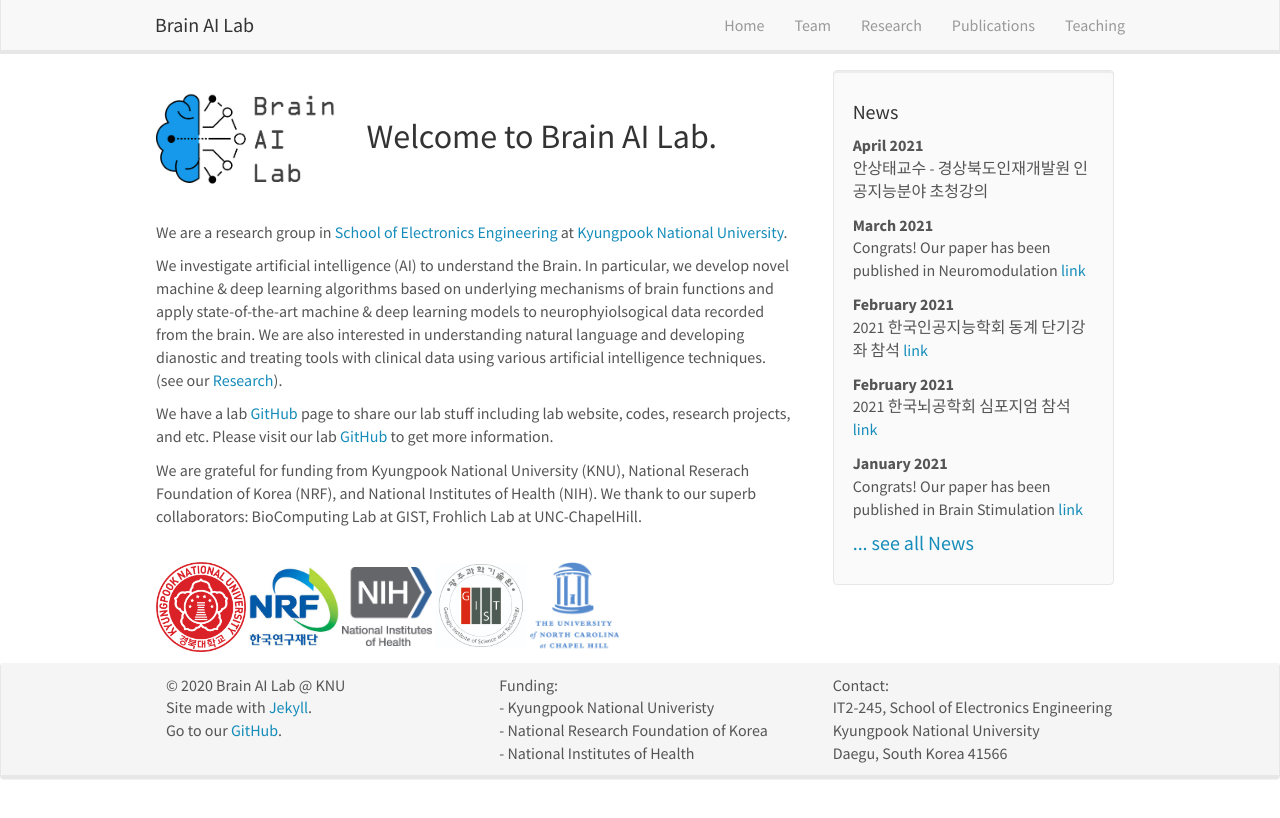
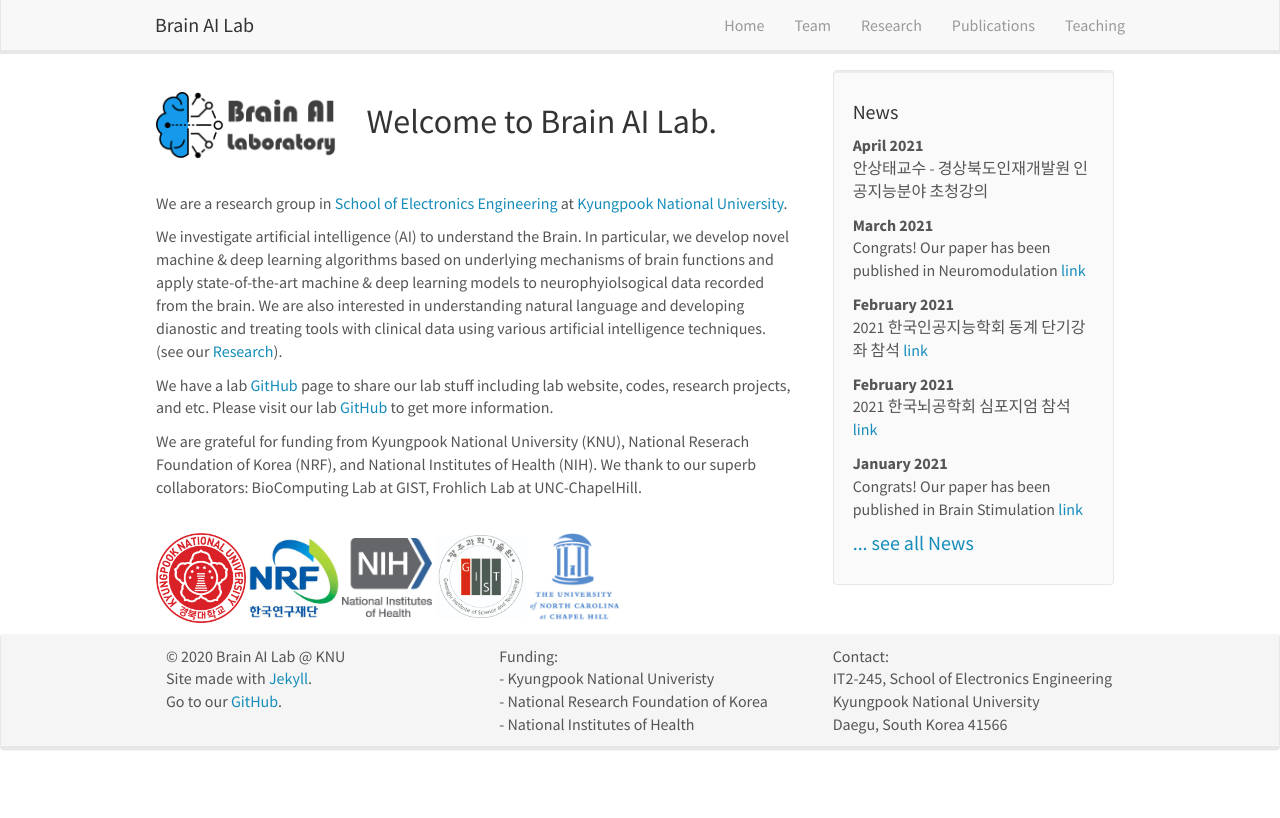
Before and after one commit to KNU-BrainAI/knu-brainai.github.io, a Jekyll site: the page built from _pages/home.md, in a window 1280 px wide. Shown: the top 818 px of the page. Built offline with Jekyll 4.4.1, drawn with Linux system fonts in a browser that asks for light colours; nearby versions of some CDN libraries.

Commit message:
Update homelay.html

```diff
--- a/_layouts/homelay.html
+++ b/_layouts/homelay.html
@@ -3,7 +3,7 @@ layout: default
 ---
 
 <div id="homeid" class="col-sm-8">
-  <h2><img src="{{ site.url }}{{ site.baseurl }}/images/LabLogo_v2.jpg" style="width: 180px" alt="logo" / > &ensp;   Welcome to Brain AI Lab.</h2>
+  <h2><img src="{{ site.url }}{{ site.baseurl }}/images/LabLogo_LabName_v3.png" style="width: 180px" alt="logo" / > &ensp;   Welcome to Brain AI Lab.</h2>
 	<br />
 	{{ content }}
 </div>
```
